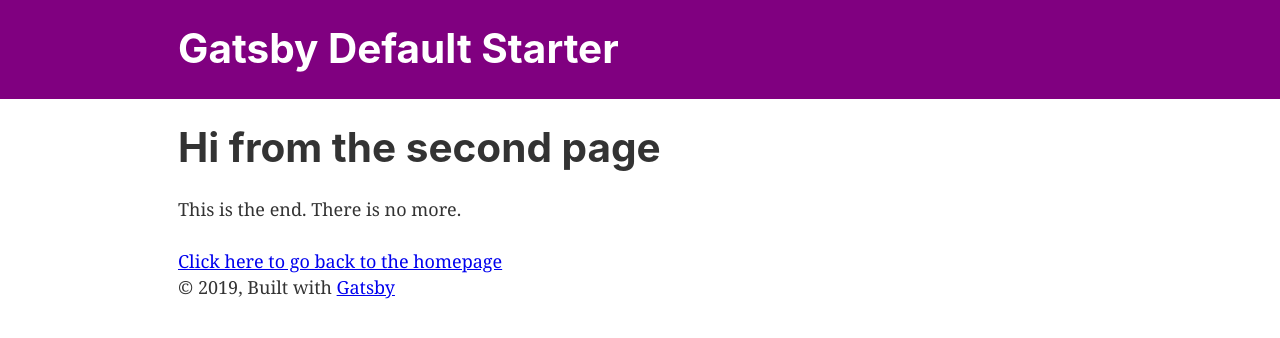
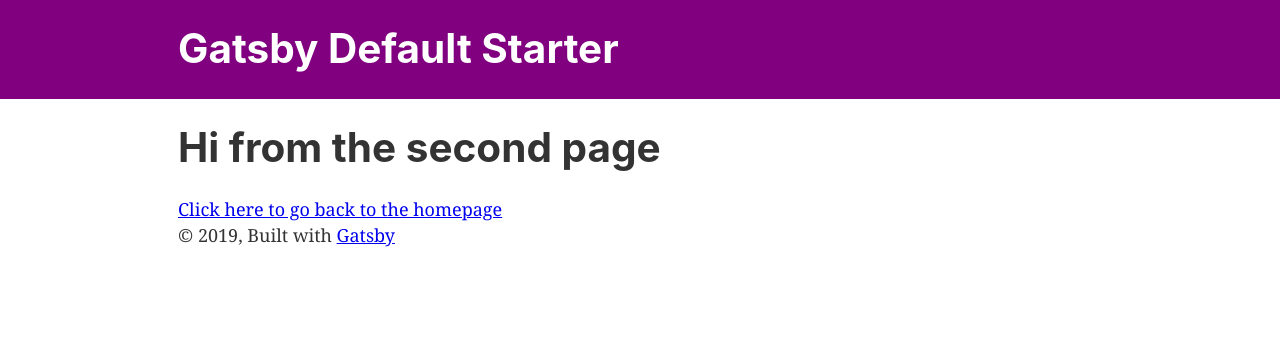
Before and after one commit to tesseralis-fan-club/tesseralis.club, a Gatsby site: page /page-2 in a window 1280 px wide. Built offline with nearby package versions, Linux system fonts and the light colour scheme; Gatsby itself is replaced by a stand-in of ours.

Commit message:
remove lie

```diff
--- a/src/pages/page-2.js
+++ b/src/pages/page-2.js
@@ -8,7 +8,6 @@ const SecondPage = () => (
   <Layout>
     <SEO title="Page two" />
     <h1>Hi from the second page</h1>
-    <p>This is the end. There is no more.</p>
     <Link to="/">Click here to go back to the homepage</Link>
   </Layout>
 )
```
